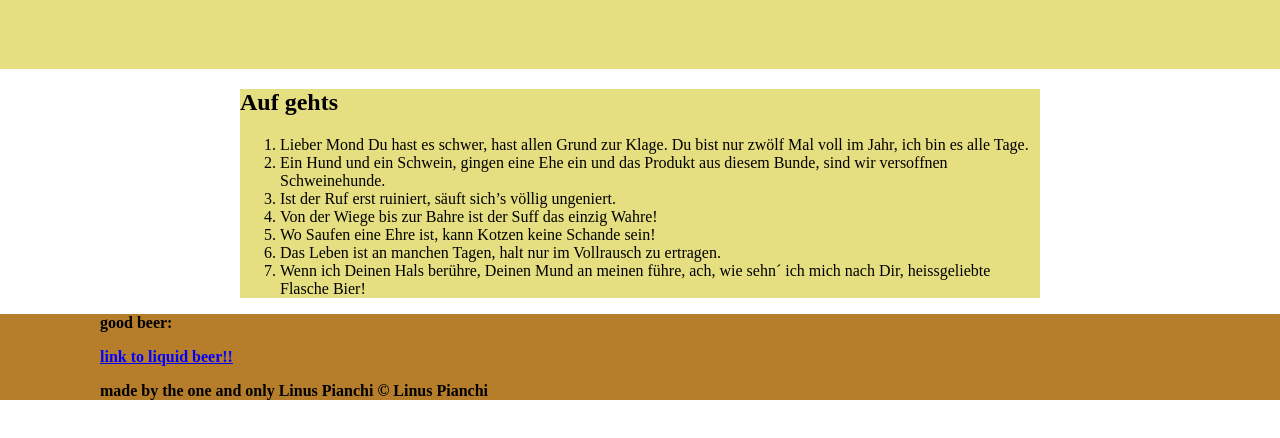
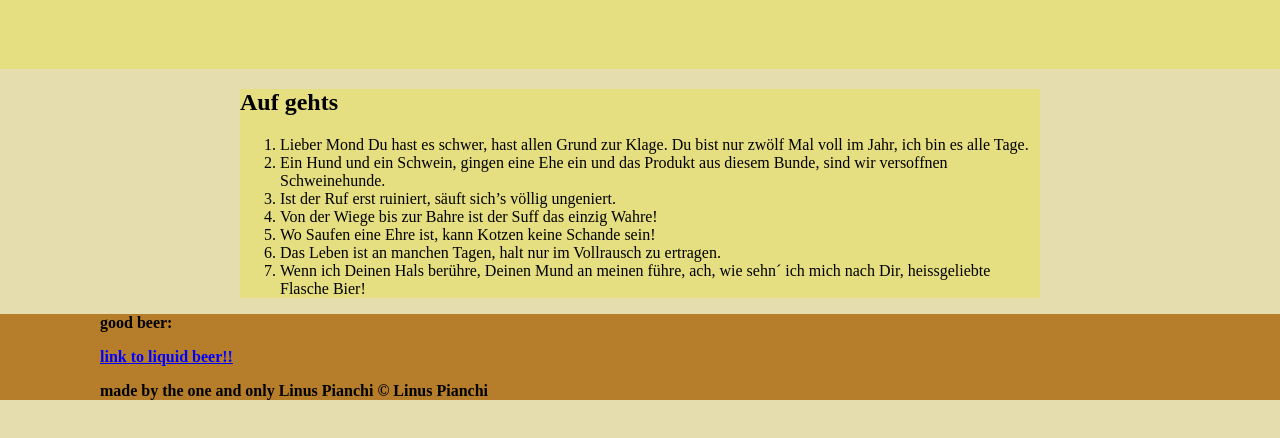
Before and after one commit to linuspianchi/cartoon-hero, a plain HTML site: page index.html in a window 1280 px wide. Shown: the part 232-670 px from the top of the page. Drawn offline with Linux system fonts and the light colour scheme.

Commit message:
changed backround color

```diff
--- a/css/Trinksprüche.css
+++ b/css/Trinksprüche.css
@@ -1,6 +1,8 @@
 body{
 
 	margin: 0;
+	background-color: #E6DDAF;
+
 }
 header{
 	background-color: #E6DF82 ;
```
